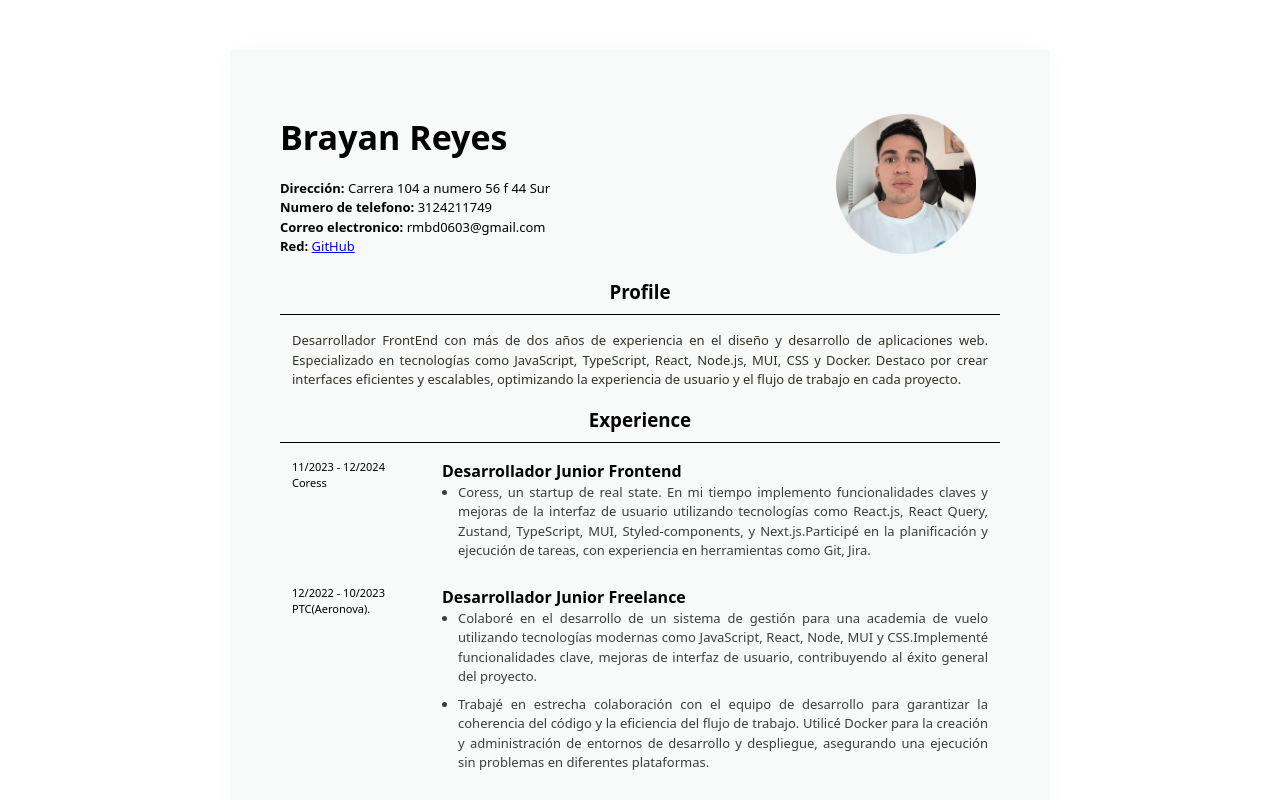
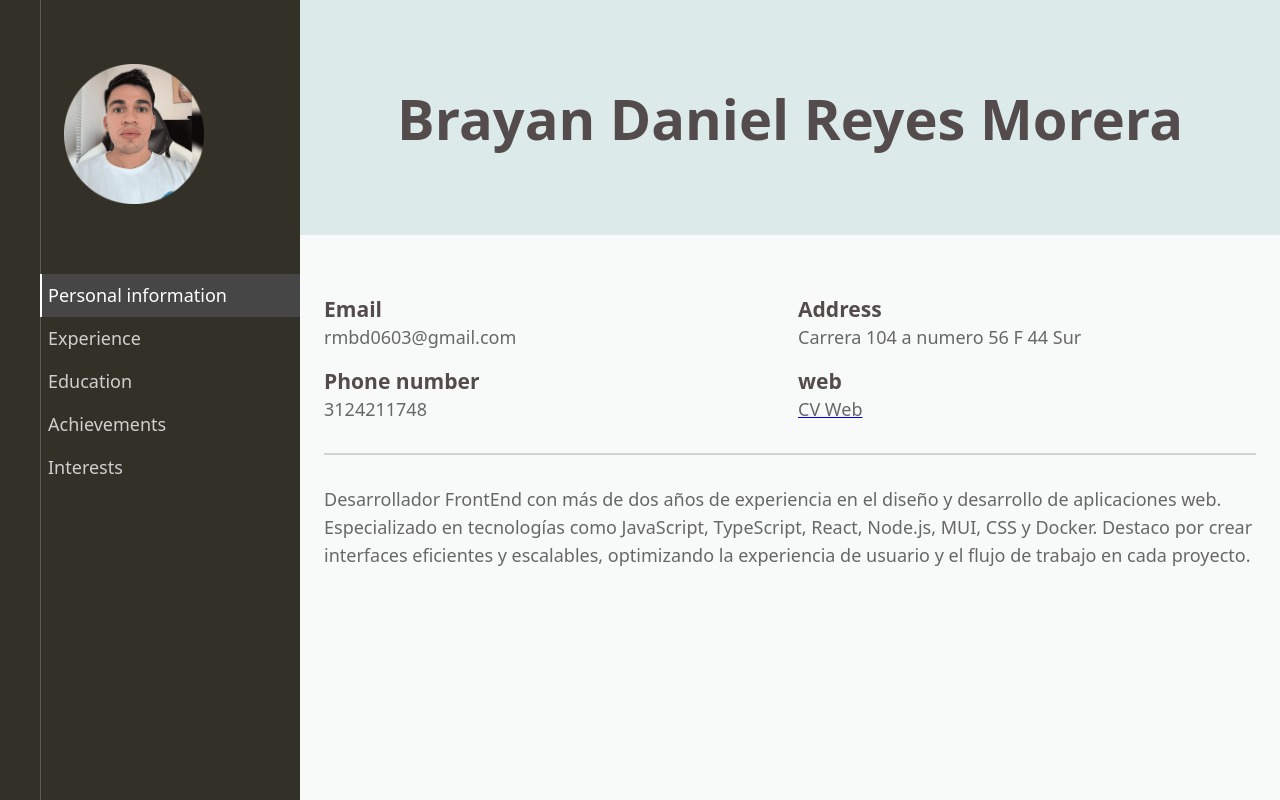
Before and after one commit to Brayandrm/cv-web, a React (Vite) app: page /cvWeb in a window 1280 px wide. Shown: the top 800 px of the page. Built offline with nearby package versions, Linux system fonts and the light colour scheme.

Commit message:
fix: stash

```diff
--- a/src/app/App.tsx
+++ b/src/app/App.tsx
@@ -8,13 +8,16 @@ import CvPage from "./pages/Cvpage/CvPage";
 import Profile from "./pages/ProfilePage/ProfilePage";
 
 const App = () => (
-  <Router>
-    <Routes>
-      <Route path="/" element={<Navigate to="/profilePage" replace />} />
-      <Route path="/profilePage" element={<Profile />} />
-      <Route path="/cvWeb" element={<CvPage />} />
-    </Routes>
-  </Router>
+  <div>
+    <Profile />
+  </div>
+  // <Router>
+  //   <Routes>
+  //     <Route path="/" element={<Navigate to="/profilePage" replace />} />
+  //     <Route path="/profilePage" element={<Profile />} />
+  //     <Route path="/cvWeb" element={<CvPage />} />
+  //   </Routes>
+  // </Router>
 );
 
 export default App;
```
